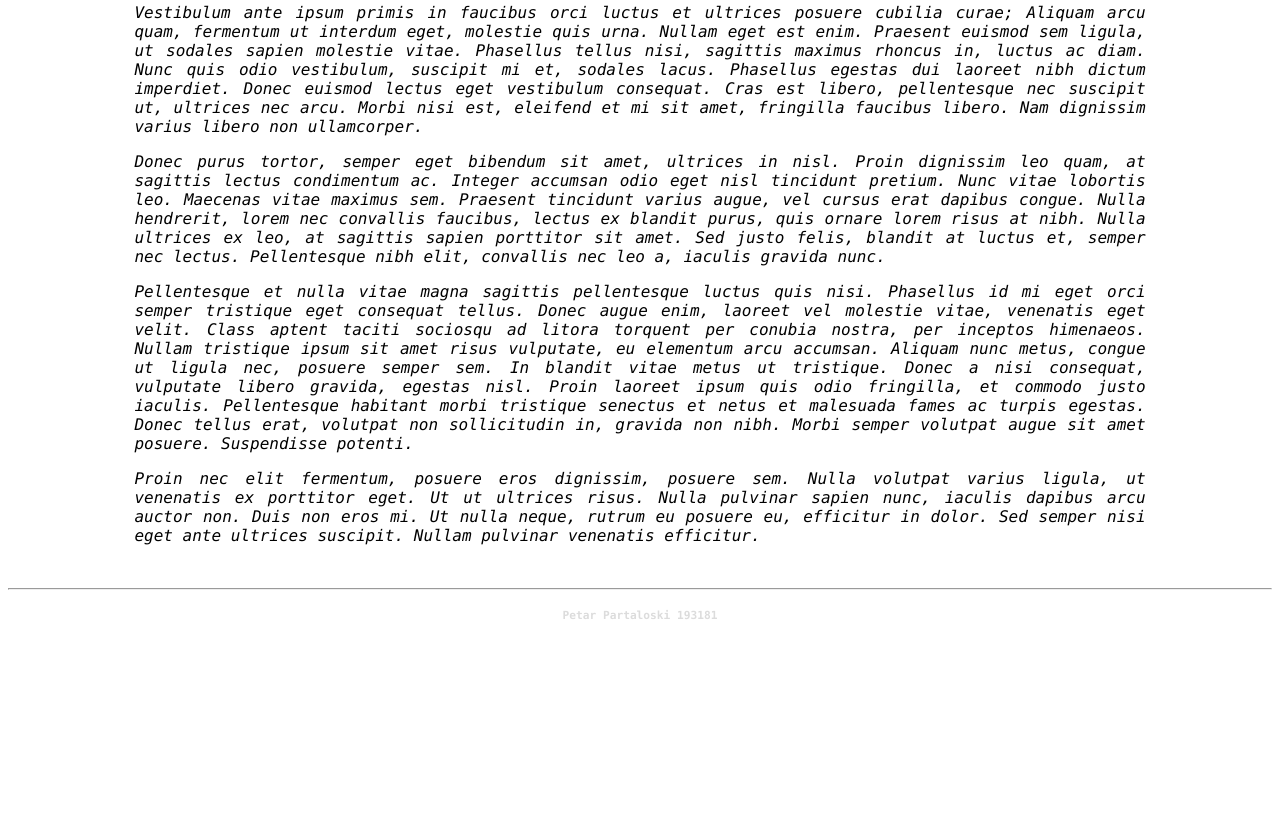
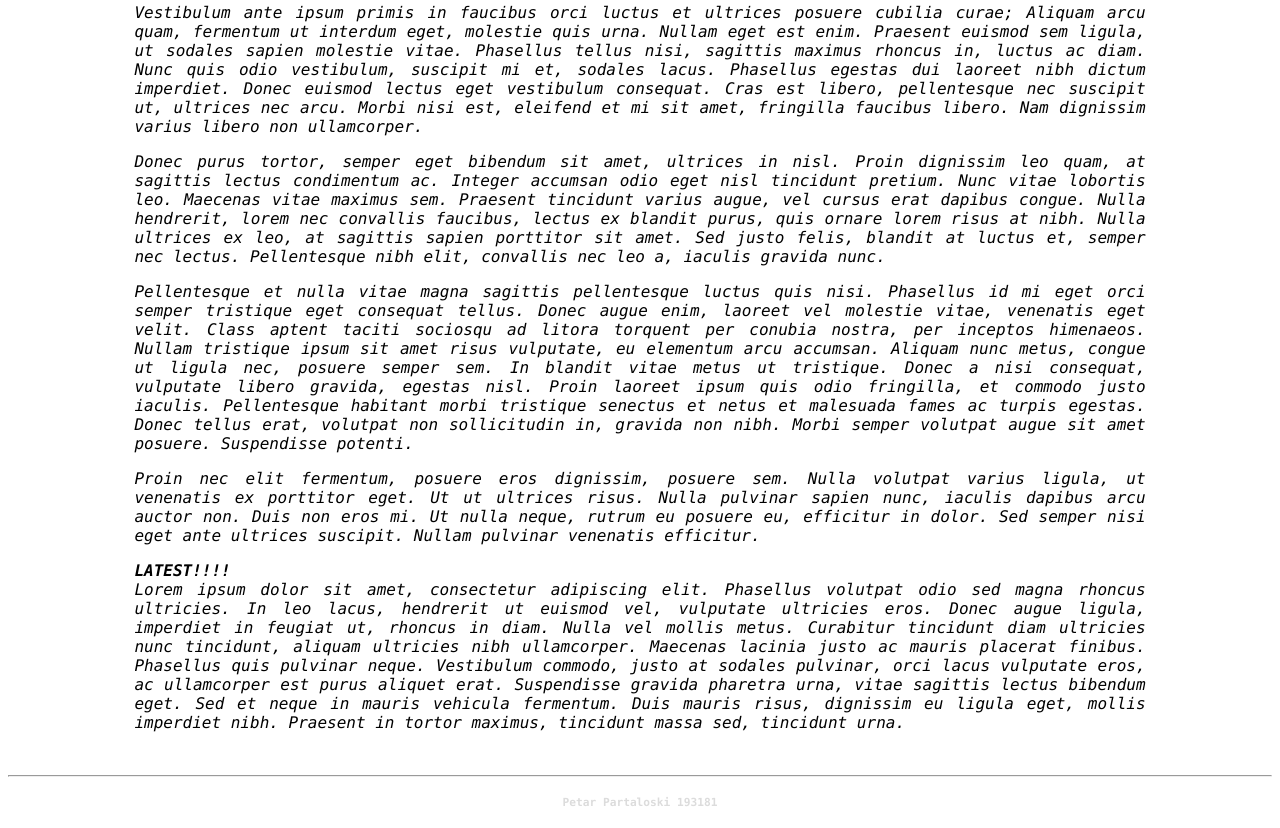
Before and after one commit to partaloski/jenkins-5, a plain HTML site: page index.html in a window 1280 px wide. Shown: the part 304-1132 px from the top of the page. Before the commit the page ends 945 px from the top, so only its background shows below. Drawn offline with Linux system fonts and the light colour scheme.

Commit message:
Update to our page!

```diff
--- a/index.html
+++ b/index.html
@@ -28,6 +28,11 @@
 			<p style="text-align: justify; font-style: italic">
 				Proin nec elit fermentum, posuere eros dignissim, posuere sem. Nulla volutpat varius ligula, ut venenatis ex porttitor eget. Ut ut ultrices risus. Nulla pulvinar sapien nunc, iaculis dapibus arcu auctor non. Duis non eros mi. Ut nulla neque, rutrum eu posuere eu, efficitur in dolor. Sed semper nisi eget ante ultrices suscipit. Nullam pulvinar venenatis efficitur.
 			</p>
+
+			<p style="text-align: justify; font-style: italic">
+				<strong>LATEST!!!!</strong><br>
+				Lorem ipsum dolor sit amet, consectetur adipiscing elit. Phasellus volutpat odio sed magna rhoncus ultricies. In leo lacus, hendrerit ut euismod vel, vulputate ultricies eros. Donec augue ligula, imperdiet in feugiat ut, rhoncus in diam. Nulla vel mollis metus. Curabitur tincidunt diam ultricies nunc tincidunt, aliquam ultricies nibh ullamcorper. Maecenas lacinia justo ac mauris placerat finibus. Phasellus quis pulvinar neque. Vestibulum commodo, justo at sodales pulvinar, orci lacus vulputate eros, ac ullamcorper est purus aliquet erat. Suspendisse gravida pharetra urna, vitae sagittis lectus bibendum eget. Sed et neque in mauris vehicula fermentum. Duis mauris risus, dignissim eu ligula eget, mollis imperdiet nibh. Praesent in tortor maximus, tincidunt massa sed, tincidunt urna.
+			</p>
 			<br>
 		</div>
 		<hr>
```
